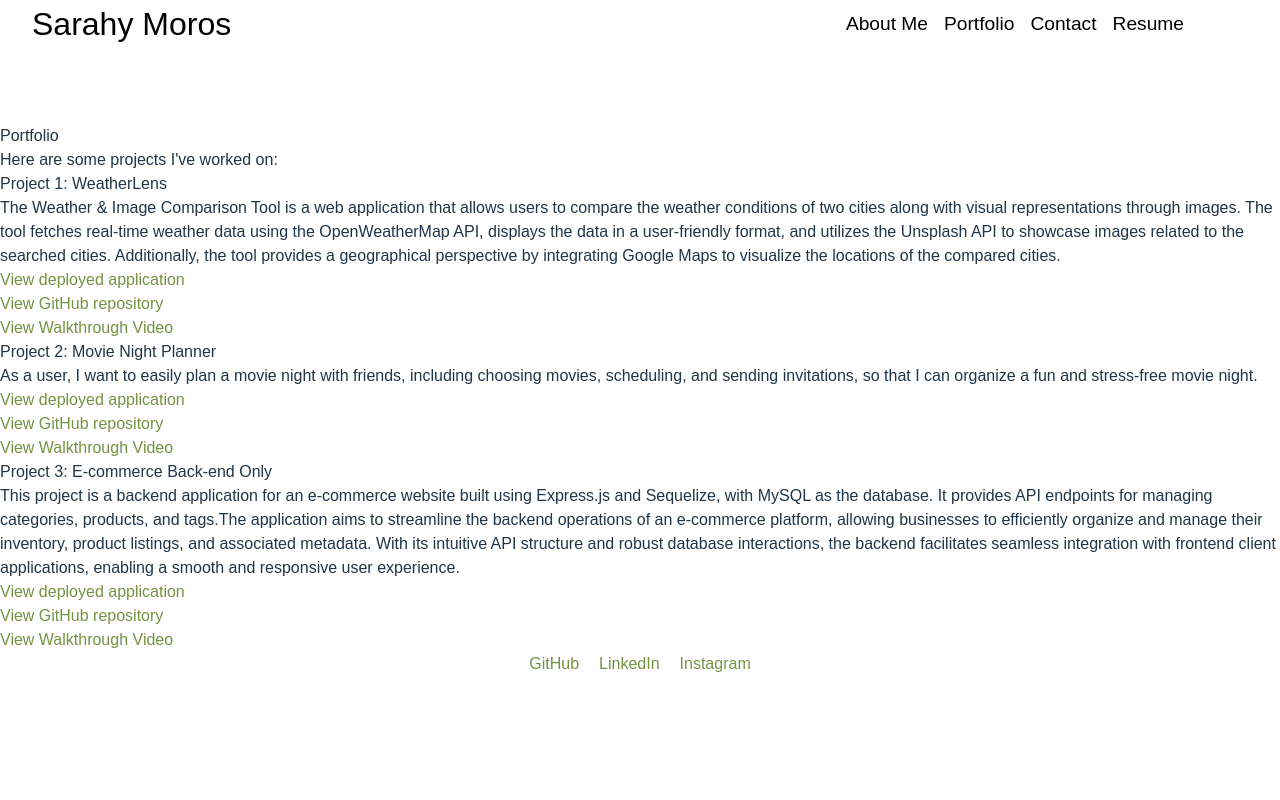
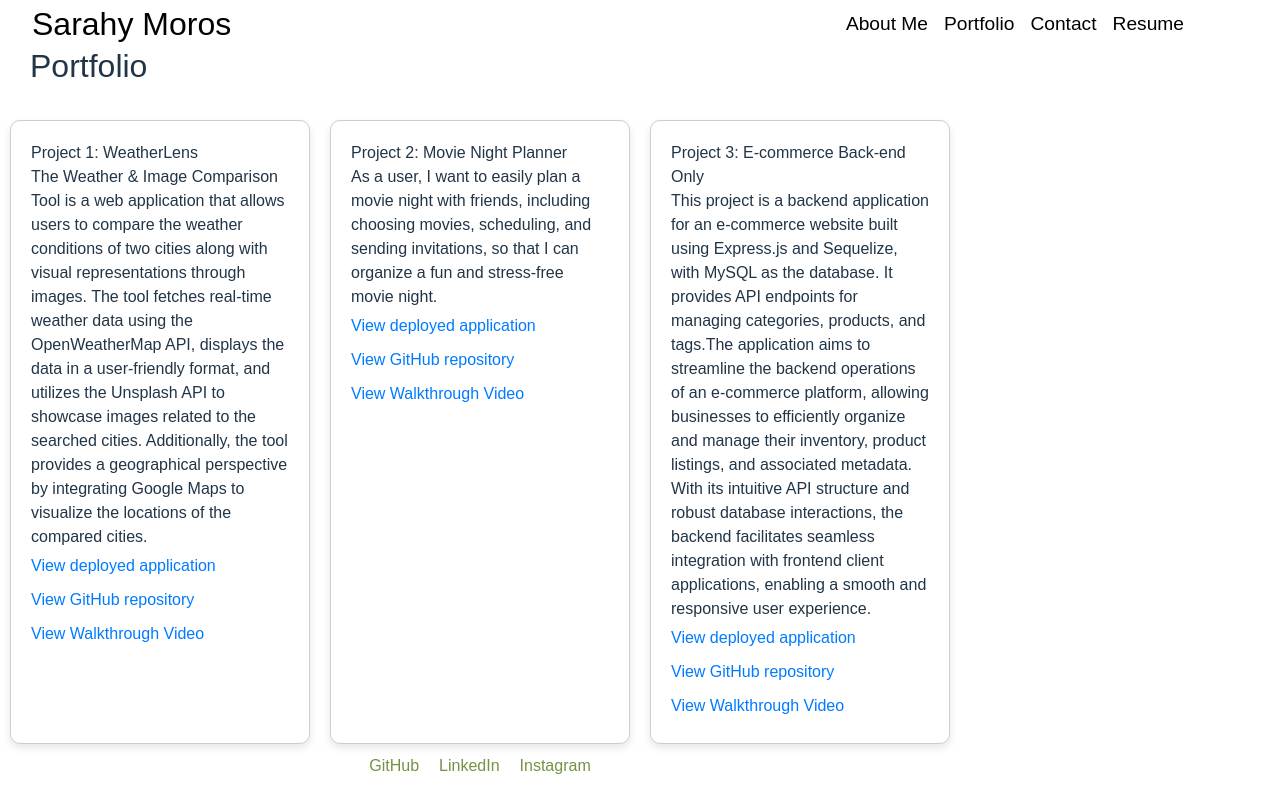
Before and after one commit to Sarmoros/React-Portfolio, a React (Vite) app: page /portfolio in a window 1280 px wide. Built offline with nearby package versions, Linux system fonts and the light colour scheme.

Commit message:
added and edited portfolio page css

```diff
--- a/src/components/portfolio.jsx
+++ b/src/components/portfolio.jsx
@@ -31,7 +31,6 @@ const Portfolio = () => {
   return (
     <div>
       <h2>Portfolio</h2>
-      <p>Here are some projects I've worked on:</p>
       <div className="project-list">
         {projects.map((project, index) => (
           <div key={index} className="project">
--- a/src/index.css
+++ b/src/index.css
@@ -51,6 +51,82 @@ nav ul {
   background-color: #777;
 }
 /* End of nav css */
+
+
+/* Portfolio.css */
+h2 {
+  font-size: 2em;
+  margin-bottom: 20px;
+  padding-top: 20px;
+  padding-left: 30px;
+}
+
+/* p {
+  font-size: 1.2em;
+  margin-bottom: 40px;
+  padding-left: 30px;
+
+} */
+
+.portfolio-container {
+  padding: 20px;
+  font-family: Arial, sans-serif;
+}
+
+.portfolio-title {
+  text-align: center;
+  font-size: 2em;
+  margin-bottom: 20px;
+}
+
+.portfolio-description {
+  text-align: center;
+  margin-bottom: 40px;
+  font-size: 1.2em;
+}
+
+.project-list {
+  display: flex;
+  flex-wrap: wrap;
+  justify-content: space-around;
+}
+
+.project {
+  border: 1px solid #ccc;
+  border-radius: 10px;
+  padding: 20px;
+  margin: 10px;
+  width: 300px;
+  box-shadow: 0 4px 8px rgba(0, 0, 0, 0.1);
+  transition: transform 0.2s;
+}
+
+.project:hover {
+  transform: scale(1.05);
+}
+
+.project-title {
+  font-size: 1.5em;
+  margin-bottom: 10px;
+}
+
+.project-description {
+  margin-bottom: 20px;
+}
+
+.project a {
+  display: inline-block;
+  margin: 5px 0;
+  text-decoration: none;
+  color: #007bff;
+}
+
+.project a:hover {
+  text-decoration: underline;
+}
+/* end of portfolio css */
+
+
 
 
 :root {
```
